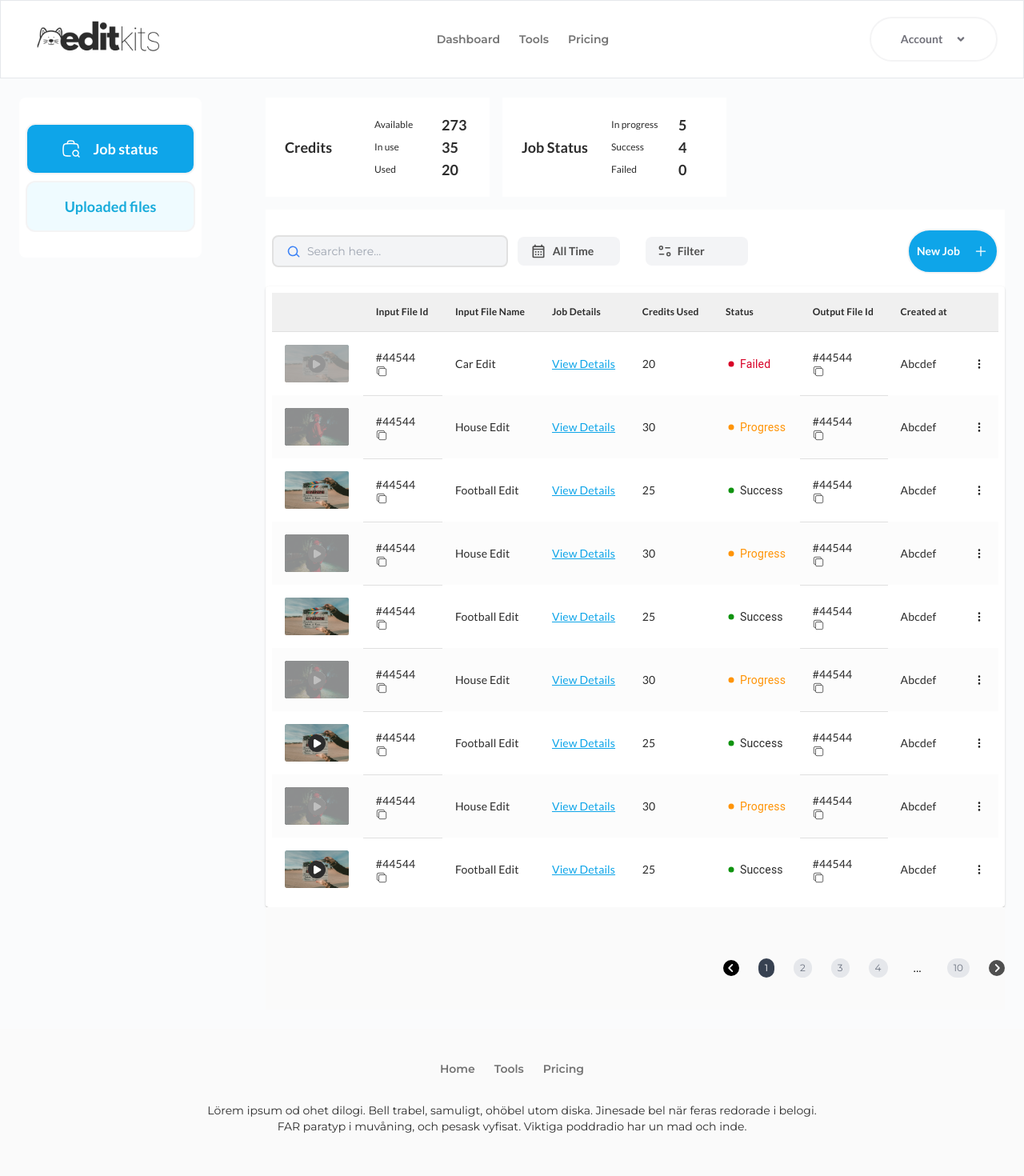
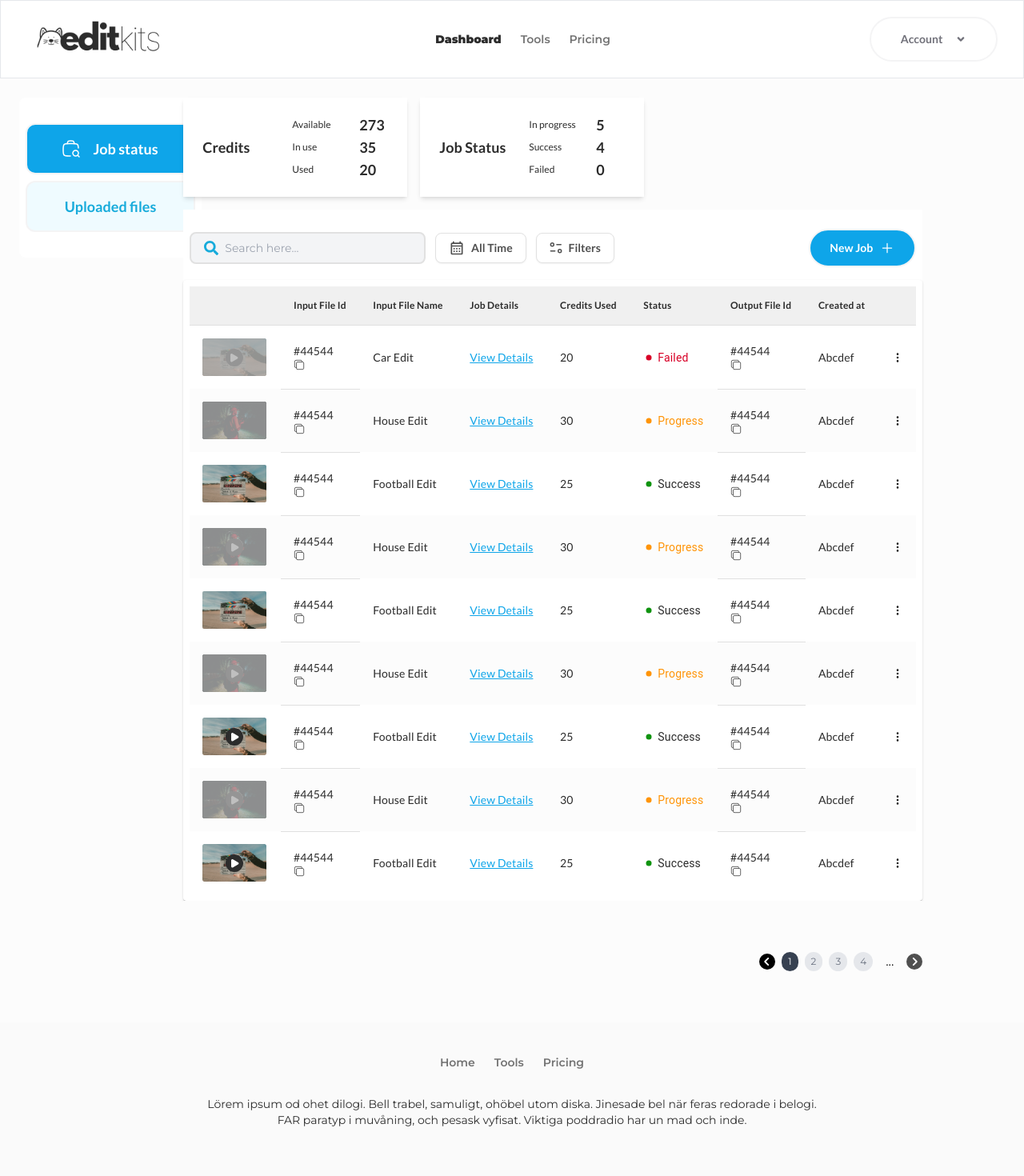
Before and after one commit to Gelodev04/editkits-v2, a Next.js app: page /dashboard in a window 1280 px wide. Shown: the top 1470 px of the page at 80% size. Built offline with nearby package versions, Linux system fonts and the light colour scheme.

Commit message:
fix: small UI fixes

```diff
--- a/app/layout.tsx
+++ b/app/layout.tsx
@@ -15,7 +15,7 @@ export default function RootLayout({children}: { children: React.ReactNode }) {
       <div className="border border-b-1">
         <Header/>
       </div>
-      <div>
+      <div className="min-h-[100vh]">
         {children}
       </div>
       <Footer/>
--- a/components/Button/index.tsx
+++ b/components/Button/index.tsx
@@ -10,15 +10,17 @@ type ButtonProps = {
   rightIcon?: React.ReactNode;
   leftIcon?: React.ReactNode;
   disabled?: boolean;
-  border?: boolean
+  border?: boolean;
+  bold?: boolean;
+  className?: string;
 
 }
 
-function ButtonStyle(variant: string, filled?: boolean, disabled?: boolean, width?: number, border?: boolean) {
+function ButtonStyle(variant: string, filled?: boolean, disabled?: boolean, width?: number, border?: boolean, bold?: boolean, className?: string) {
   if (variant === "primary") {
-    return "text-neutral-500 hover:scale-105 transition-transform duration-300 hover:text-[#2c2c2c] text-sm font-semibold flex gap-4 justify-center"
+    return `${bold ? "font-black text-[#2c2c2c]": "font-semibold text-neutral-500"}  hover:scale-105 transition-transform duration-300 hover:text-[#2c2c2c] text-sm flex gap-4 justify-center`
   } else if (variant === "secondary") {
-    return `font-bold py-4 font-lato text-sm w-full ${filled && !disabled ? "bg-sky-500 text-white hover:bg-sky-600" : filled && disabled ? "bg-neutral-50 text-[#b3b3b3]" : "hover:bg-sky-100 text-zinc-500"} ${!disabled && "hover:scale-105 transition duration-300 cursor-pointer"} border-2 border-zinc-100 flex justify-center items-center gap-4 rounded-full`;
+    return ` ${!className?.includes('py') ? "py-4" : className} font-bold font-lato text-sm w-full ${filled && !disabled ? "bg-sky-500 text-white hover:bg-sky-600" : filled && disabled ? "bg-neutral-50 text-[#b3b3b3]" : "hover:bg-sky-100 text-zinc-500"} ${!disabled && "hover:scale-105 transition duration-300 cursor-pointer"} border-2 border-zinc-100 flex justify-center items-center gap-2 rounded-full`;
   } else if (variant === "outlined") {
     return `font-bold py-4 font-lato text-lg w-full ${filled ? "bg-sky-500 text-white" : "bg-[#e9faffb2] text-[#17ABDB]" } ${!disabled && "hover:scale-105 transition duration-300 cursor-pointer"} border-2 border-zinc-100 flex justify-center items-center gap-4 rounded-xl`;
   } else if (variant === "contained") {
@@ -31,7 +33,7 @@ export default function Button(props: ButtonProps) {
   return (
     <button
       onClick={props.onClick}
-      className={ButtonStyle(props.variant, props.filled, props.disabled, props.width, props.border)}
+      className={ButtonStyle(props.variant, props.filled, props.disabled, props.width, props.border, props.bold, props.className)}
       disabled={props.disabled}
     >
       {props.leftIcon && <Image src={props.leftIcon} alt="left_icon" />}
--- a/components/Header/index.tsx
+++ b/components/Header/index.tsx
@@ -34,14 +34,14 @@ export default function Header() {
       <div className="flex space-x-6 justify-center items-center">
         {router.pathname === "/dashboard" && (
           <Link href="/dashboard">
-            <Button label="Dashboard" variant="primary"/>
+            <Button bold={router.pathname === "/dashboard"} label="Dashboard" variant="primary"/>
           </Link>
         )}
         <Link href="/tools">
-          <Button label="Tools" variant="primary"/>
+          <Button bold={router.pathname === "/tools"} label="Tools" variant="primary"/>
         </Link>
         <Link href="/pricing">
-          <Button label="Pricing" variant="primary"/>
+          <Button bold={router.pathname === "/pricing"} label="Pricing" variant="primary"/>
         </Link>
       </div>
       <div className="flex space-x-6 justify-center items-center">
--- a/components/Table/index.tsx
+++ b/components/Table/index.tsx
@@ -18,7 +18,10 @@ export default function DashboardTable({active}) {
     return items.slice(startIndex, endIndex);
   };
 
-  const data = active === "Job status" ? tableData : uploadedFileTableData
+  const data = active === "Job status" ? tableData : uploadedFileTableData;
+  const totalPages = Math.ceil(data.length / 8)
+
+  console.log("=====", totalPages, data.length, page)
 
   return (
     <div className="bg-white pt-2">
@@ -26,8 +29,8 @@ export default function DashboardTable({active}) {
         <TableHeader setSearch={setSearch} setUploadModal={setUploadModal} />
       </div>
       {active === "Job status" && <JobStatusTable data={getItemsForPage(tableData, page)} search={search}/>}
-      {active === "Uploaded files" && <UploadedFilesTable data={getItemsForPage(uploadedFileTableData, page)} search={search}/>}
-      <div className="flex justify-end pb-10 pt-16 bg-neutral-50">
+      {active === "Uploaded files" && <UploadedFilesTable data={getItemsForPage(uploadedFileTableData, page, 9)} search={search}/>}
+      <div className="flex justify-end pb-10 pt-16 bg-[#fcfcfc]">
         <Pagination
           dataLength={data.length}
           itemsPerPage={8}
--- a/components/cards/StatCard/index.tsx
+++ b/components/cards/StatCard/index.tsx
@@ -2,7 +2,7 @@ import Typography from "@/components/Typography";
 
 export default function StatCard({stat}) {
   return (
-    <div className="w-[280px] grid grid-cols-10 items-center bg-white px-6 py-5 gap-7">
+    <div className="w-[280px] grid grid-cols-10 shadow-md items-center bg-white px-6 py-5 gap-7">
       <div className="col-span-4">
         <Typography variant="bb1" label={stat.label} />
       </div>
--- a/components/table/Pagination/index.tsx
+++ b/components/table/Pagination/index.tsx
@@ -12,14 +12,14 @@ export default function Pagination({totalPages, page, setPage}) {
     const pageNumbers = [];
 
     if (totalPages <= 4) {
-      for (let i = 1; i <= totalPages; i++) {
+      for (let i = 1; i <= totalPages - 1; i++) {
         pageNumbers.push(
           <button
             key={i}
             onClick={() => goToPage(i)}
             className={`${
               page === i ? "bg-gray-700 text-white" : "text-xs text-gray-500 bg-gray-200"
-            } px-3 py-1 rounded-full`}
+            } px-2 py-1 rounded-full text-xs`}
           >
             {i}
           </button>
@@ -40,20 +40,8 @@ export default function Pagination({totalPages, page, setPage}) {
             </button>
           );
         }
-        // Show ellipsis and the last page if not already displayed
         if (totalPages > 4) {
-          pageNumbers.push(<span key="dots" className="px-2">...</span>);
-          pageNumbers.push(
-            <button
-              key={totalPages}
-              onClick={() => goToPage(totalPages)}
-              className={`${
-                page === totalPages ? "bg-gray-700 text-white" : "text-xs text-gray-500 bg-gray-200"
-              } px-2 py-1 rounded-full`}
-            >
-              {totalPages}
-            </button>
-          );
+          pageNumbers.push(<span key="dots" className="px-2 text-black">...</span>);
         }
       } else if (page >= totalPages - 2) {
         pageNumbers.push(
@@ -66,7 +54,7 @@ export default function Pagination({totalPages, page, setPage}) {
           </button>
         );
         pageNumbers.push(<span key="dots-left" className="px-2">...</span>);
-        for (let i = totalPages - 3; i <= totalPages; i++) {
+        for (let i = totalPages - 3; i < totalPages; i++) {  // Exclude the last page
           pageNumbers.push(
             <button
               key={i}
@@ -104,25 +92,16 @@ export default function Pagination({totalPages, page, setPage}) {
           );
         }
         pageNumbers.push(<span key="dots-right" className="px-2">...</span>);
-        pageNumbers.push(
-          <button
-            key={totalPages}
-            onClick={() => goToPage(totalPages)}
-            className={`${
-              page === totalPages ? "text-xs bg-gray-700 text-white" : "text-xs text-gray-500 hover:bg-gray-200"
-            } px-3 py-1 rounded-full`}
-          >
-            {totalPages}
-          </button>
-        );
+        // Omit the last page button here by not including totalPages
       }
     }
 
     return pageNumbers;
   };
 
+
   return (
-    <div className="flex items-center space-x-6">
+    <div className="flex items-center space-x-2 bg-[#fcfcfc]">
       <FaCircleChevronLeft
         onClick={() => goToPage(page - 1)}
         color={(page !== 1) && "#4f4f4f"}
@@ -132,12 +111,14 @@ export default function Pagination({totalPages, page, setPage}) {
 
       {renderPageNumbers()}
 
-      <FaCircleChevronRight
-        onClick={() => goToPage(page + 1)}
-        color={(page !== totalPages) && "#4f4f4f"}
-        className={`${(page !== totalPages) && "cursor-pointer"}`}
-        size={20}
-      />
+      <button disabled={(page === (totalPages - 1))}>
+        <FaCircleChevronRight
+          onClick={() => goToPage(page + 1)}
+          color={(page !== (totalPages - 1)) && "#4f4f4f"}
+          className={`${(page !== totalPages) && "cursor-pointer"}`}
+          size={20}
+        />
+      </button>
     </div>
   );
 };
--- a/components/table/TableHeader/index.tsx
+++ b/components/table/TableHeader/index.tsx
@@ -1,21 +1,22 @@
+import * as React from "react";
+import Image from "next/image";
+
+import {IoAdd} from "react-icons/io5";
+import {FaSearch} from "react-icons/fa";
 import {MdOutlineCalendarMonth} from "react-icons/md";
+
 import Typography from "@/components/Typography";
-import Image from "next/image";
+import Button from "@/components/Button";
+
 import Filter from "@/assets/img/table/filter.svg";
-import Button from "@/components/Button";
-import {IoAdd} from "react-icons/io5";
-import * as React from "react";
 
 export default function TableHeader({setSearch, setUploadModal}) {
   return (
     <div className="grid grid-cols-12 items-center gap-3 py-4">
       <div
         className="col-span-4 flex items-center bg-gray-100 rounded-lg px-4 py-2 w-full border-solid border-2 border-[#e1e1e1]">
-        <svg xmlns="http://www.w3.org/2000/svg" className="h-5 w-5 text-blue-500" fill="none" viewBox="0 0 24 24"
-             stroke="currentColor">
-          <path stroke-linecap="round" stroke-linejoin="round" stroke-width="2"
-                d="M21 21l-4.35-4.35m0 0A7.5 7.5 0 1112 4.5a7.5 7.5 0 014.35 12.15z"/>
-        </svg>
+        <FaSearch color="#17abdb" size={20} />
+
         <input
           type="text"
           placeholder="Search here..."
@@ -24,22 +25,28 @@ export default function TableHeader({setSearch, setUploadModal}) {
         />
       </div>
 
-      <div className="flex gap-8 col-span-4">
-        <button className="flex items-center bg-gray-100 rounded-lg px-4 py-2 col-span-3 w-32 gap-2">
+      <div className="flex gap-3 col-span-4">
+        <div className="flex justify-center items-center gap-2 bg-white border border-1 border-[#e1e1e1] shadow-sm rounded-lg px-4 py-2 col-span-3 w-30">
           <MdOutlineCalendarMonth color="#4f4f4f" size={20}/>
           <Typography label="All Time" variant="bb3"/>
-        </button>
+        </div>
 
-        <button className="flex items-center bg-gray-100 rounded-lg px-4 py-2 col-span-3 w-32 gap-2">
+        <div className="flex justify-center items-center gap-2 bg-white border border-1 border-[#e1e1e1] shadow-sm rounded-lg px-4 py-2 col-span-3 ">
           <Image src={Filter} alt="filter icon"/>
-          <Typography label="Filter" variant="bb3"/>
-        </button>
+          <Typography label="Filters" variant="bb3"/>
+        </div>
       </div>
 
       <div className="col-span-4 place-items-end w-full">
-        <div className="w-[114px]">
-          <Button onClick={() => setUploadModal(true)} width={10} label="New Job" rightIcon={<IoAdd size={20}/>}
-                  variant="secondary" filled/>
+        <div className="w-[134px]">
+          <Button
+            onClick={() => setUploadModal(true)}
+            label="New Job"
+            rightIcon={<IoAdd size={20}/>}
+            variant="secondary"
+            filled
+            className="py-3"
+          />
         </div>
       </div>
     </div>
--- a/pages/dashboard/index.tsx
+++ b/pages/dashboard/index.tsx
@@ -9,9 +9,9 @@ export default function Dashboard() {
   const [active, setActive] = useState("Job status")
 
   return (
-    <div className="bg-[#fafbfc] p-6">
-      <div className="grid grid-cols-12 max-w-[1280px] mx-auto">
-        <div className="col-span-3">
+    <div className="bg-[#fcfcfc] p-6 ">
+      <div className="grid grid-cols-12 max-w-[1536px] mx-auto">
+        <div className="col-span-2">
           <TableType active={active} setActive={setActive}/>
         </div>
         <div className="col-span-9">
```
